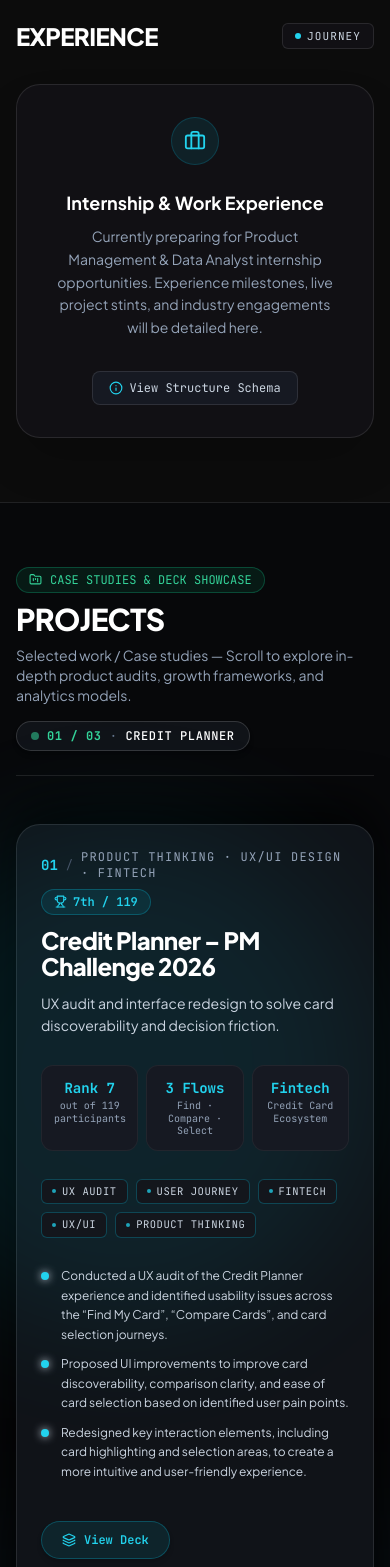
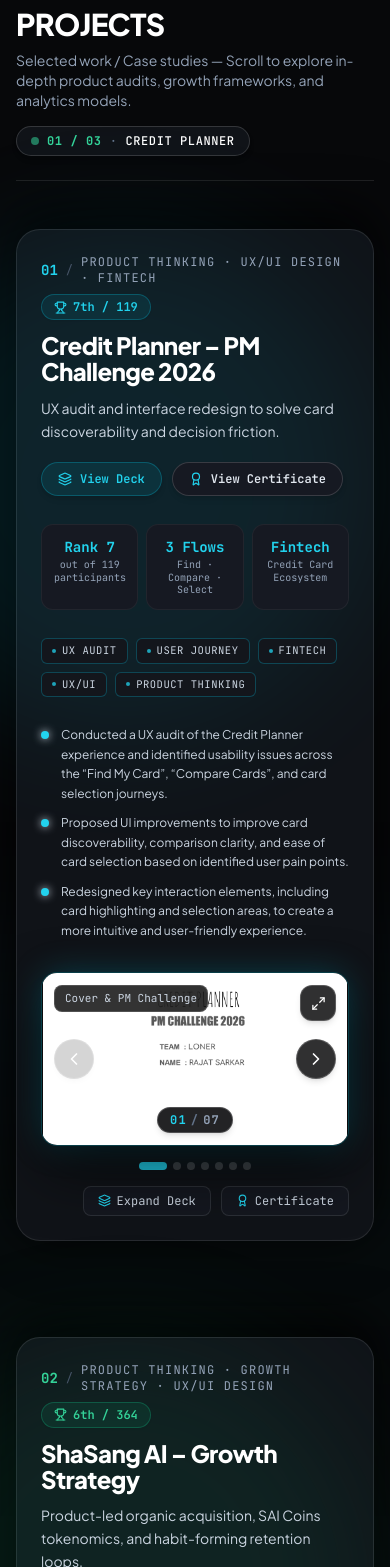
Before and after one commit to 24je0517-rgb/PORTFOLIO, a React (Vite) app: page / in a window 390 px wide. Shown: the part 3381-4948 px from the top of the page. Built offline with nearby package versions, Linux system fonts and the light colour scheme; the HTML template or start-up script is replaced by a standard one.

Commit message:
fix: remove Experience section, enhance View Deck & View Certificate visibility across all projects

```diff
--- a/src/App.tsx
+++ b/src/App.tsx
@@ -3,7 +3,6 @@ import { Header } from "./components/Header";
 import { Hero } from "./components/Hero";
 import { About } from "./components/About";
 import { Skills } from "./components/Skills";
-import { Experience } from "./components/Experience";
 import { Work } from "./components/Work";
 import { Achievements } from "./components/Achievements";
 import { Positions } from "./components/Positions";
@@ -14,7 +13,7 @@ export const App: React.FC = () => {
   const [activeSection, setActiveSection] = useState<string>("about");
 
   useEffect(() => {
-    const sections = ["about", "journey", "work", "contact"];
+    const sections = ["about", "work", "achievements", "contact"];
     const handleScroll = () => {
       const scrollPosition = window.scrollY + 200;
 
@@ -43,7 +42,6 @@ export const App: React.FC = () => {
         <Hero />
         <About />
         <Skills />
-        <Experience />
         <Work />
         <Achievements />
         <Positions />
--- a/src/components/Header.tsx
+++ b/src/components/Header.tsx
@@ -20,8 +20,8 @@ export const Header: React.FC<HeaderProps> = ({ activeSection }) => {
 
   const navLinks = [
     { name: "ABOUT", href: "#about", id: "about" },
-    { name: "JOURNEY", href: "#journey", id: "journey" },
     { name: "WORK", href: "#work", id: "work" },
+    { name: "ACHIEVEMENTS", href: "#achievements", id: "achievements" },
     { name: "CONTACT", href: "#contact", id: "contact" },
   ];
 
--- a/src/components/Work.tsx
+++ b/src/components/Work.tsx
@@ -75,7 +75,7 @@ export const Work: React.FC = () => {
         </div>
 
         {/* Scroll-Driven Overlapping Sticky Stack Container */}
-        <div className="relative space-y-16 sm:space-y-24 lg:space-y-32 pb-8">
+        <div className="relative space-y-24 sm:space-y-36 lg:space-y-48 pb-12">
           {projects.map((project, index) => (
             <div
               key={project.id}
--- a/src/components/work/ProjectCaseStudy.tsx
+++ b/src/components/work/ProjectCaseStudy.tsx
@@ -54,6 +54,29 @@ export const ProjectCaseStudy: React.FC<ProjectCaseStudyProps> = ({ project }) =
             <p className="text-sm sm:text-base font-normal text-slate-300 leading-relaxed">
               {project.oneLiner}
             </p>
+
+            {/* Primary Action Buttons (Prominent in Header) */}
+            <div className="pt-2 flex flex-wrap items-center gap-2.5 sm:gap-3">
+              <button
+                type="button"
+                onClick={() => setIsDeckOpen(true)}
+                className={`inline-flex items-center gap-2 px-4 sm:px-5 py-2 sm:py-2.5 rounded-full ${accentColor.bg} ${accentColor.text} border ${accentColor.border} hover:bg-white/10 hover:text-white text-xs font-mono font-semibold transition-all shadow-md cursor-pointer hover:scale-105 active:scale-95`}
+              >
+                <Layers size={14} />
+                <span>View Deck</span>
+              </button>
+
+              {project.certificateUrl && (
+                <button
+                  type="button"
+                  onClick={() => setIsCertOpen(true)}
+                  className="inline-flex items-center gap-2 px-4 sm:px-5 py-2 sm:py-2.5 rounded-full bg-[#161922] border border-white/15 hover:border-white/35 text-xs font-mono font-semibold text-slate-200 hover:text-white hover:bg-white/10 transition-all shadow-md cursor-pointer hover:scale-105 active:scale-95"
+                >
+                  <Award size={14} className={accentColor.text} />
+                  <span>View Certificate</span>
+                </button>
+              )}
+            </div>
           </div>
 
           {/* 3 Metric / Impact Panels */}
@@ -92,35 +115,10 @@ export const ProjectCaseStudy: React.FC<ProjectCaseStudyProps> = ({ project }) =
               </div>
             ))}
           </div>
-
-          {/* Bottom Action Links */}
-          <div className="pt-4 flex flex-wrap items-center gap-3">
-            {/* View Deck Button */}
-            <button
-              type="button"
-              onClick={() => setIsDeckOpen(true)}
-              className={`inline-flex items-center gap-2 px-5 py-2.5 rounded-full ${accentColor.bg} ${accentColor.text} border ${accentColor.border} hover:bg-white/10 hover:text-white text-xs font-mono font-semibold transition-all shadow-md cursor-pointer`}
-            >
-              <Layers size={14} />
-              <span>View Deck</span>
-            </button>
-
-            {/* View Certificate Button */}
-            {project.certificateUrl && (
-              <button
-                type="button"
-                onClick={() => setIsCertOpen(true)}
-                className="inline-flex items-center gap-2 px-5 py-2.5 rounded-full bg-[#161922] border border-white/15 hover:border-white/35 text-xs font-mono font-semibold text-slate-200 hover:text-white hover:bg-white/5 transition-all shadow-md cursor-pointer"
-              >
-                <Award size={14} className={accentColor.text} />
-                <span>View Certificate</span>
-              </button>
-            )}
-          </div>
         </div>
 
         {/* Right Column: 16:9 Interactive Deck Viewer */}
-        <div className="lg:col-span-7 w-full">
+        <div className="lg:col-span-7 w-full space-y-3">
           <Deck
             slides={project.slides}
             name={project.title}
@@ -134,6 +132,29 @@ export const ProjectCaseStudy: React.FC<ProjectCaseStudyProps> = ({ project }) =
               border: accentColor.border
             }}
           />
+
+          {/* Secondary Quick Action Bar Below Deck for Instant Access */}
+          <div className="flex items-center justify-end gap-2.5 pt-1">
+            <button
+              type="button"
+              onClick={() => setIsDeckOpen(true)}
+              className="inline-flex items-center gap-1.5 px-3.5 py-1.5 rounded-lg border border-white/10 bg-[#161922]/80 hover:bg-white/10 text-xs font-mono text-slate-300 hover:text-white transition-all cursor-pointer"
+            >
+              <Layers size={13} className={accentColor.text} />
+              <span>Expand Deck</span>
+            </button>
+
+            {project.certificateUrl && (
+              <button
+                type="button"
+                onClick={() => setIsCertOpen(true)}
+                className="inline-flex items-center gap-1.5 px-3.5 py-1.5 rounded-lg border border-white/10 bg-[#161922]/80 hover:bg-white/10 text-xs font-mono text-slate-300 hover:text-white transition-all cursor-pointer"
+              >
+                <Award size={13} className={accentColor.text} />
+                <span>Certificate</span>
+              </button>
+            )}
+          </div>
         </div>
       </div>
 
```
